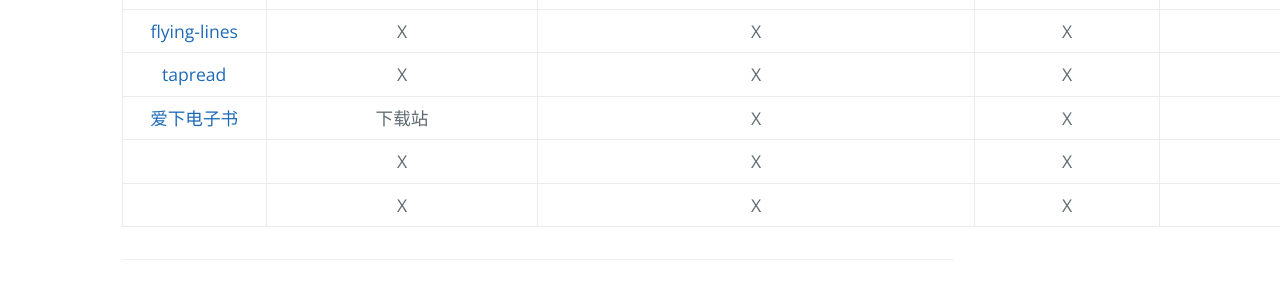
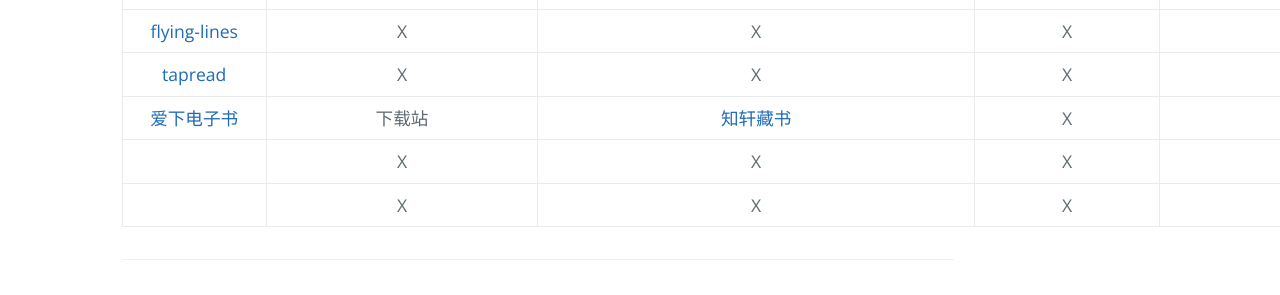
Before and after one commit to AmbroseRen/test, a Jekyll site: the page built from Library/Novel.md, in a window 1280 px wide. Shown: the part 640-935 px from the top of the page. Built offline with Jekyll 4.4.1, drawn with Linux system fonts in a browser that asks for light colours; our own code applies the rules of GitHub Pages for plain Markdown files; the repository's description, which GitHub fills in, is left out.

Commit message:
Update Novel.md

```diff
--- a/Library/Novel.md
+++ b/Library/Novel.md
@@ -18,6 +18,6 @@
 | [webnovel](https://www.webnovel.com/) | 起点国际 | X | X | [起点开放海外英文网站之影响](https://www.zhihu.com/question/56737119) |
 | [flying-lines](https://www.flying-lines.com/) | X | X | X | X |
 | [tapread](https://www.tapread.com/) | X | X | X | X |
-| [爱下电子书](https://www.aixdzs.com/) | 下载站 | X | X | X |
+| [爱下电子书](https://www.aixdzs.com/) | 下载站 | [知轩藏书](http://zxcs.me/) | X | X |
 | []() | X | X | X | X |
 | []() | X | X | X | X |
```
